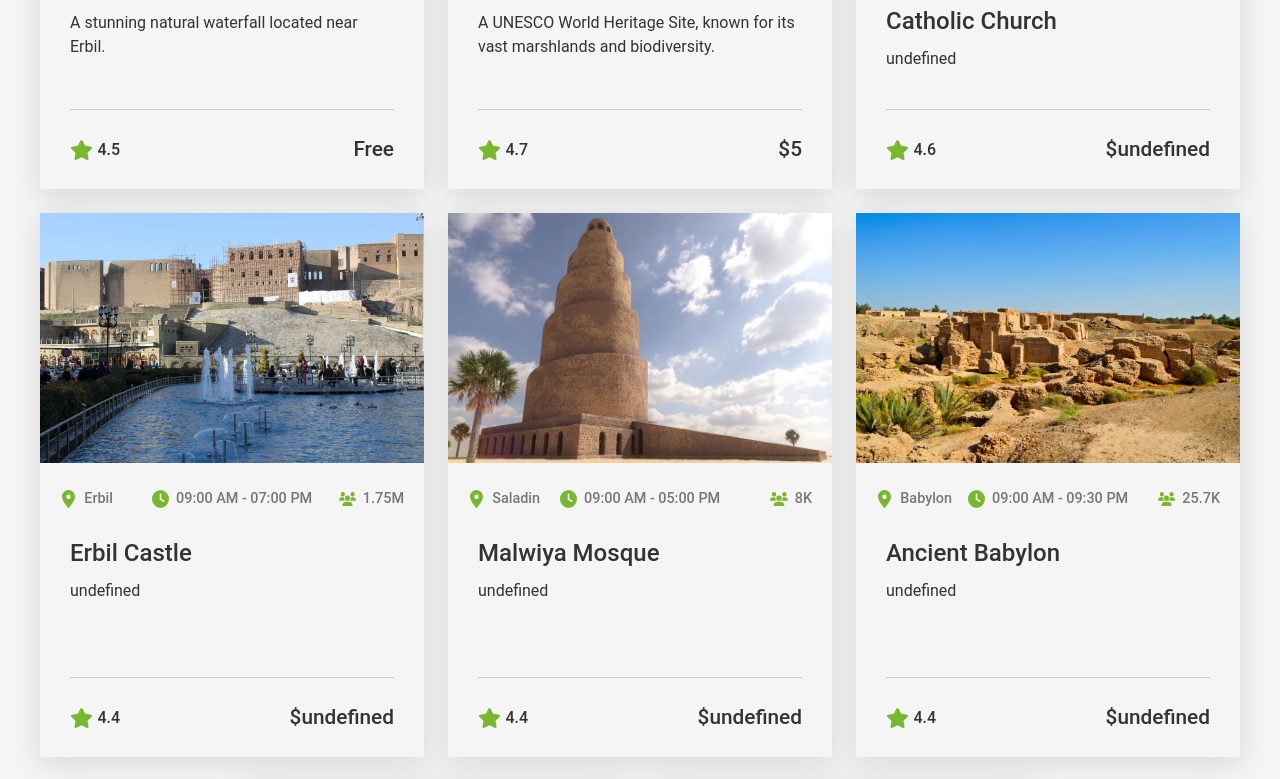
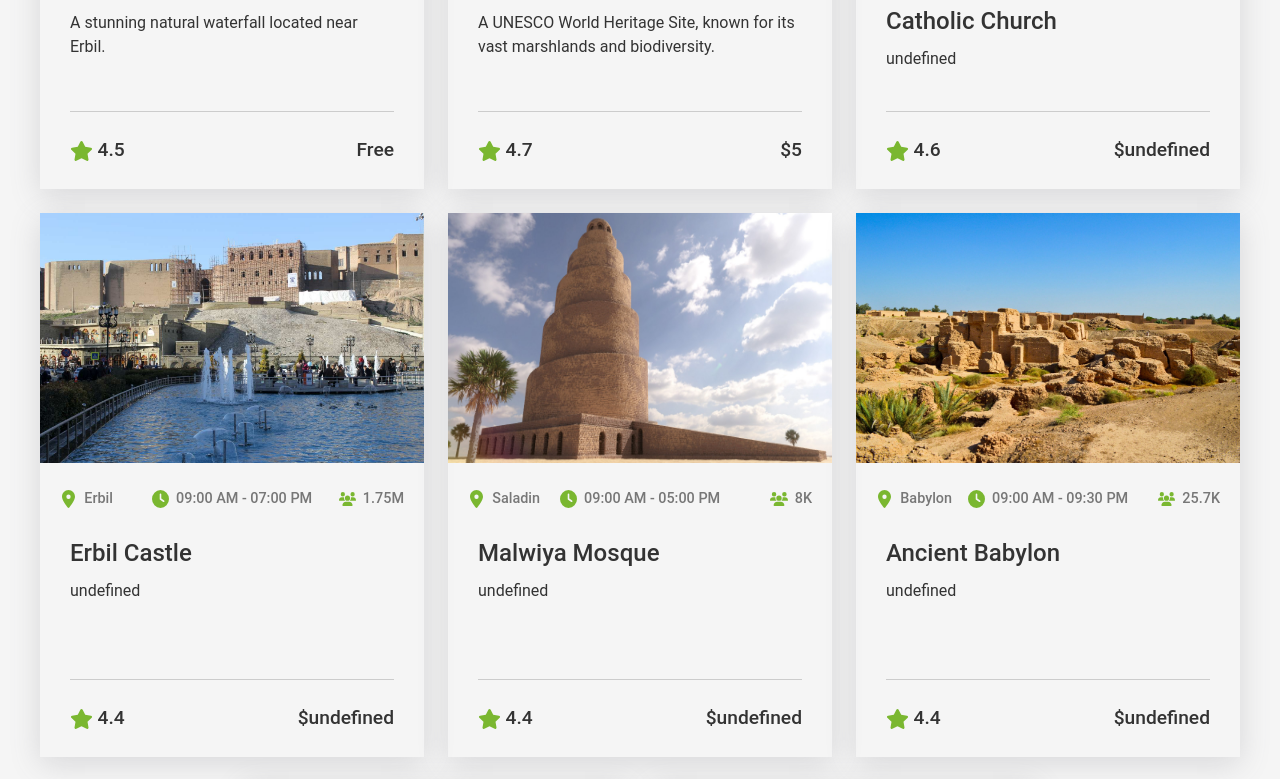
Before and after one commit to sharon-xa/enhance-tourism, a plain HTML site: page index.html in a window 1280 px wide. Shown: the part 1505-2284 px from the top of the page. Drawn offline with Linux system fonts and the light colour scheme.

Commit message:
style: adjust font size for rating and price display for consistency

```diff
--- a/css/style.css
+++ b/css/style.css
@@ -346,13 +346,14 @@ footer {
   justify-content: center;
   gap: 5px;
 
+  font-size: 1.2rem;
   font-weight: 500;
 }
 
 .details-cont > .price {
   display: flex;
 
-  font-size: 1.3rem;
+  font-size: 1.2rem;
   font-weight: 500;
   color: var(--primary-color);
 }
```
